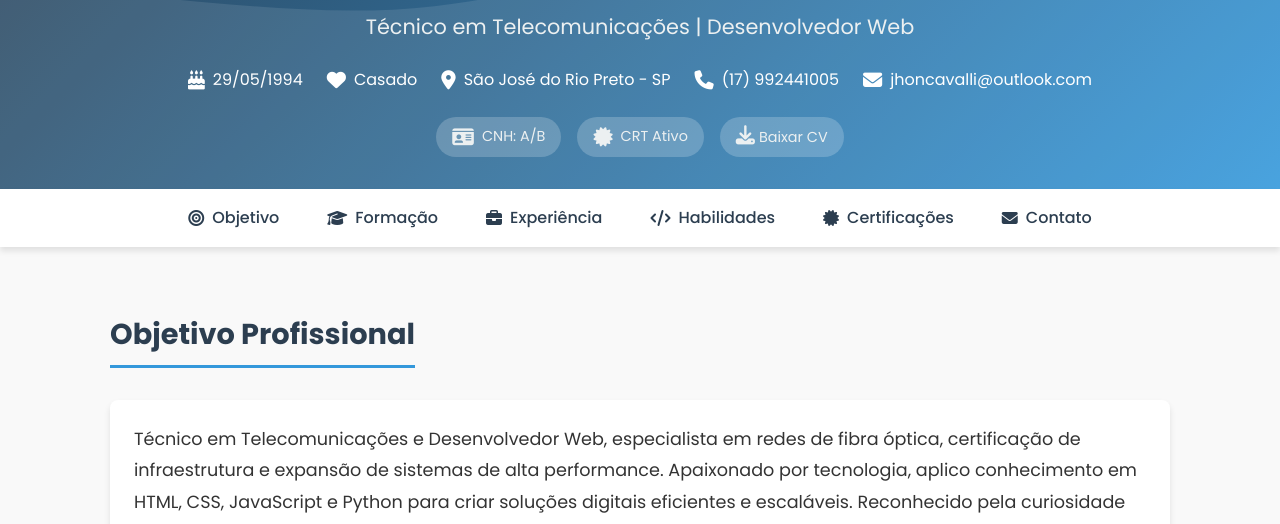
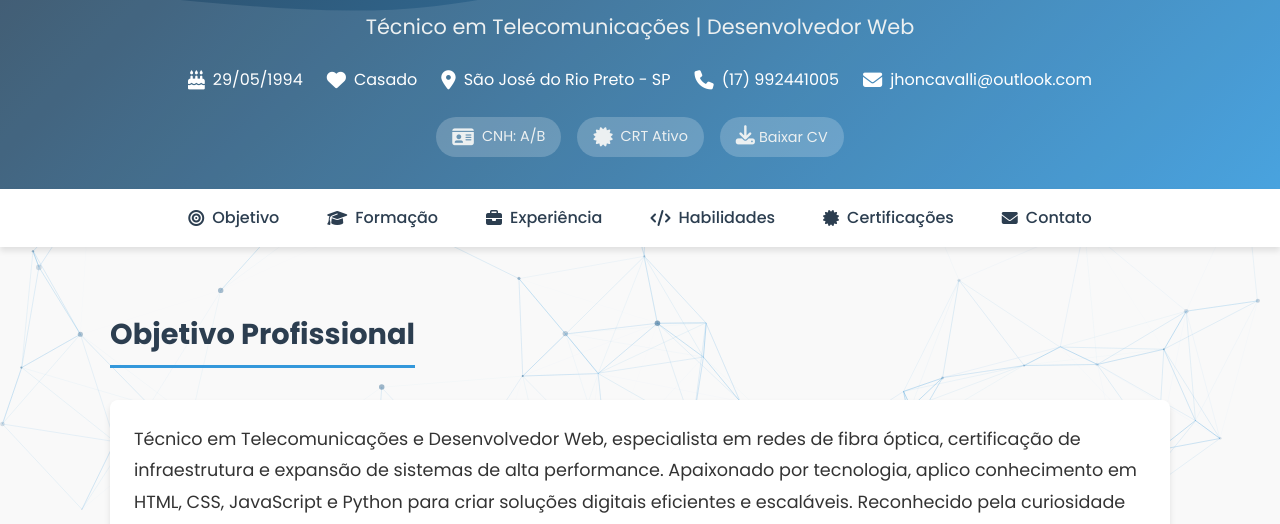
Before and after one commit to jhonCavalli/CV-Projeto, a plain HTML site: page index.html in a window 1280 px wide. Shown: the part 268-792 px from the top of the page. Drawn offline with nearby package versions, Linux system fonts and the light colour scheme.

Commit message:
adiciona efeito de partículas ao fundo do currículo e ajusta estilos no CSS

```diff
--- a/index.html
+++ b/index.html
@@ -12,6 +12,9 @@
     <title>CV | Jhonatan Alcântara De Oliveira</title>
   </head>
   <body>
+        <!-- Canvas de partículas -->
+    <div id="particles-js"></div>
+
     <header>
       <div class="container">
         <div class="header-content">
@@ -416,6 +419,8 @@
         </a>
       </div>
     </footer>
+     <!-- Scripts -->
+    <script src="https://cdn.jsdelivr.net/particles.js/2.0.0/particles.min.js"></script>
   </body>
   <script src="script.js"></script>
 </html>
--- a/script.js
+++ b/script.js
@@ -1,3 +1,106 @@
+// Inicializar partículas
+        particlesJS('particles-js', {
+            particles: {
+                number: {
+                    value: 80,
+                    density: {
+                        enable: true,
+                        value_area: 800
+                    }
+                },
+                color: {
+                    value: '#165282'
+                },
+                shape: {
+                    type: 'circle',
+                    stroke: {
+                        width: 0,
+                        color: '#000000'
+                    }
+                },
+                opacity: {
+                    value: 0.5,
+                    random: true,
+                    anim: {
+                        enable: true,
+                        speed: 1,
+                        opacity_min: 0.1,
+                        sync: false
+                    }
+                },
+                size: {
+                    value: 3,
+                    random: true,
+                    anim: {
+                        enable: true,
+                        speed: 2,
+                        size_min: 0.1,
+                        sync: false
+                    }
+                },
+                line_linked: {
+                    enable: true,
+                    distance: 150,
+                    color: '#3498db',
+                    opacity: 0.4,
+                    width: 1
+                },
+                move: {
+                    enable: true,
+                    speed: 2,
+                    direction: 'none',
+                    random: true,
+                    straight: false,
+                    out_mode: 'out',
+                    bounce: false,
+                    attract: {
+                        enable: false,
+                        rotateX: 600,
+                        rotateY: 1200
+                    }
+                }
+            },
+            interactivity: {
+                detect_on: 'canvas',
+                events: {
+                    onhover: {
+                        enable: true,
+                        mode: 'grab'
+                    },
+                    onclick: {
+                        enable: true,
+                        mode: 'push'
+                    },
+                    resize: true
+                },
+                modes: {
+                    grab: {
+                        distance: 140,
+                        line_linked: {
+                            opacity: 1
+                        }
+                    },
+                    push: {
+                        particles_nb: 4
+                    }
+                }
+            },
+            retina_detect: true
+        });
+
+
+
+
+
+
+
+
+
+
+
+
+
+
  // Menu mobile toggle
         document.getElementById('menuToggle').addEventListener('click', function() {
             document.getElementById('navLinks').classList.toggle('active');
--- a/style.css
+++ b/style.css
@@ -1,4 +1,5 @@
 :root {
+            --background: #165282;
             --primary: #2C3E50;
             --secondary: #3498DB;
             --accent: #2980B9;
@@ -25,6 +26,17 @@
             background-color: #f9f9f9;
             color: var(--text);
             line-height: 1.6;
+        }
+
+
+        /* Canvas de partículas */
+        #particles-js {
+            position: fixed;
+            width: 100%;
+            height: 100%;
+            top: 0;
+            left: 0;
+            z-index: -1;
         }
 
         .container {
```
